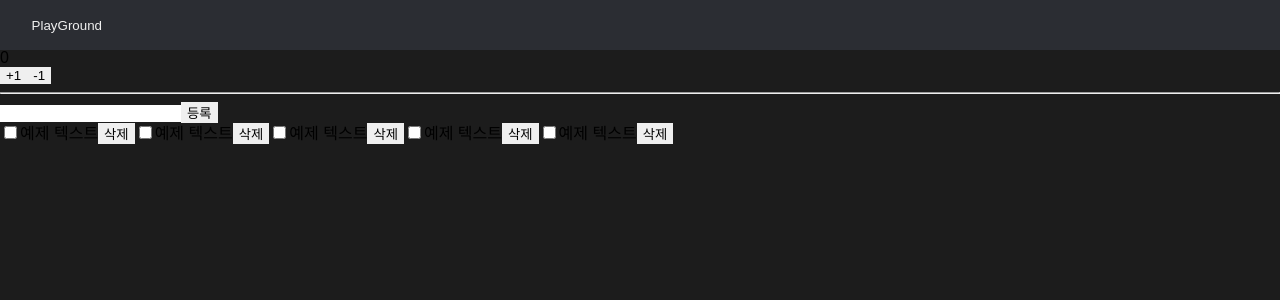
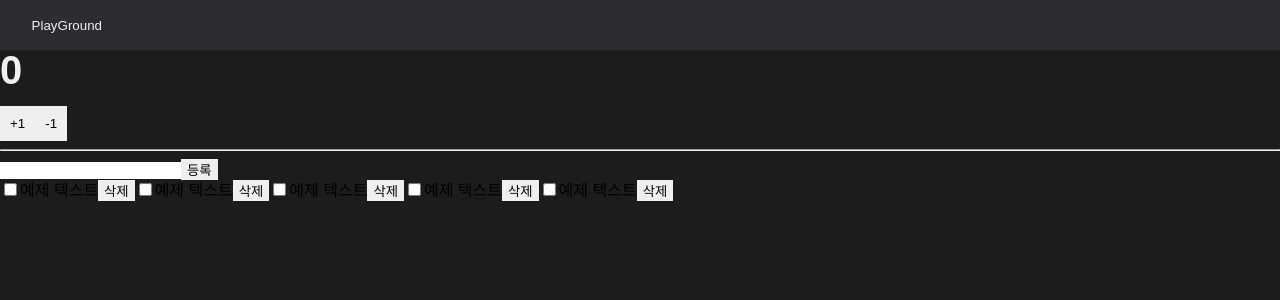
Before and after one commit to Bhanjo/next-playground, a Next.js app: page /redux-test in a window 1280 px wide. Shown: the top 300 px of the page. Built offline with nearby package versions, Linux system fonts and the light colour scheme.

Commit message:
feature: 카운터 컨테이너 컴포넌트 구현

```diff
--- /dev/null
+++ b/containers/CounterContainer.tsx
@@ -0,0 +1,44 @@
+// 컴포넌트에서 리덕스 스토어에 접근해 원하는 상태를 받아오고
+// 액션도 디스패치 해주기 위해 리덕스 스토어와 연동된 컨테이너 컴포넌트 생성
+
+import Counter from '../pages/redux-test/Counter';
+import { connect } from 'react-redux';
+import { increase, decrease } from '../modules/counter';
+
+const CounterContainer = ({ number, increase, decrease }: any) => {
+  return (
+    <Counter number={number} onIncrease={increase} onDecrease={decrease} />
+  );
+};
+
+// *****************
+// 스토어 안의 상태를 컴포넌트 props로 넘겨주기 위해 사용
+// const mapStateToProps = (state: any) => ({
+//   number: state.counter.number,
+// });
+
+// 액션 생성 함수를 컴포넌트의 props로 넘겨주기 위해 사용
+// const mapDispatchToProps = (dispatch: any) => ({
+//   // 임시 함수
+//   increase: () => {
+//     dispatch(increase());
+//   },
+//   decrease: () => {
+//     dispatch(decrease());
+//   },
+// });
+
+// connect(mapStateToProps, mapDispatchToProps)(연동할 컴포넌트)
+// export default connect(mapStateToProps, mapDispatchToProps)(CounterContainer);
+// *****************
+
+// 다른 방법
+export default connect(
+  (state: any) => ({
+    number: state.counter.number,
+  }),
+  {
+    increase,
+    decrease,
+  },
+)(CounterContainer);
--- a/pages/redux-test/Counter.tsx
+++ b/pages/redux-test/Counter.tsx
@@ -1,3 +1,5 @@
+import styled from 'styled-components';
+
 type Props = {
   number: number;
   onIncrease?: () => void;
@@ -7,17 +9,32 @@ type Props = {
 const Counter = ({ number = 0, onIncrease, onDecrease }: Props) => {
   return (
     <div>
-      <h1>{number}</h1>
+      <CounterText>{number}</CounterText>
+      <br />
       <div>
-        <button type='button' onClick={onIncrease}>
+        <Btn type='button' onClick={onIncrease}>
           +1
-        </button>
-        <button type='button' onClick={onDecrease}>
+        </Btn>
+        <Btn type='button' onClick={onDecrease}>
           -1
-        </button>
+        </Btn>
       </div>
     </div>
   );
 };
 
+const CounterText = styled.h1`
+  color: ${({ theme }) => theme.color.primary.white};
+  font-size: 40px;
+  font-weight: bold;
+`;
+
+const Btn = styled.button`
+  padding: 10px;
+  cursor: pointer;
+  :hover {
+    background-color: ${({ theme }) => theme.color.third.black};
+  }
+`;
+
 export default Counter;
--- a/pages/redux-test/index.tsx
+++ b/pages/redux-test/index.tsx
@@ -1,10 +1,11 @@
-import Counter from './Counter';
+import CounterContainer from '../../containers/CounterContainer';
 import Todos from './Todos';
 
 const ReduxTest = () => {
   return (
     <div>
-      <Counter number={0} />
+      {/* @ts-expect-error */}
+      <CounterContainer number={0} />
       <hr />
       <Todos />
     </div>
```
